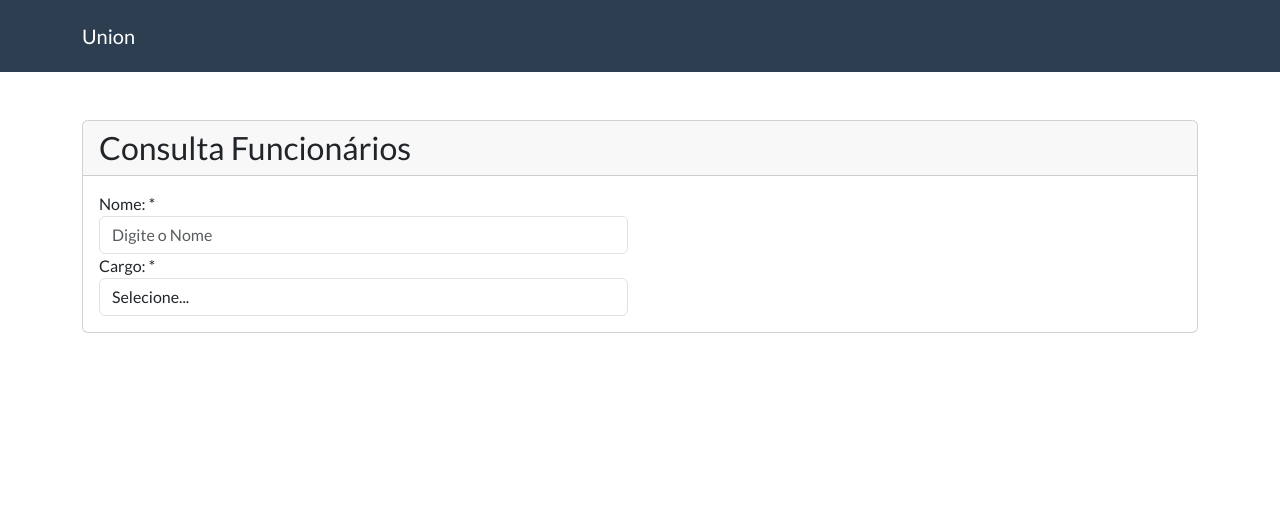
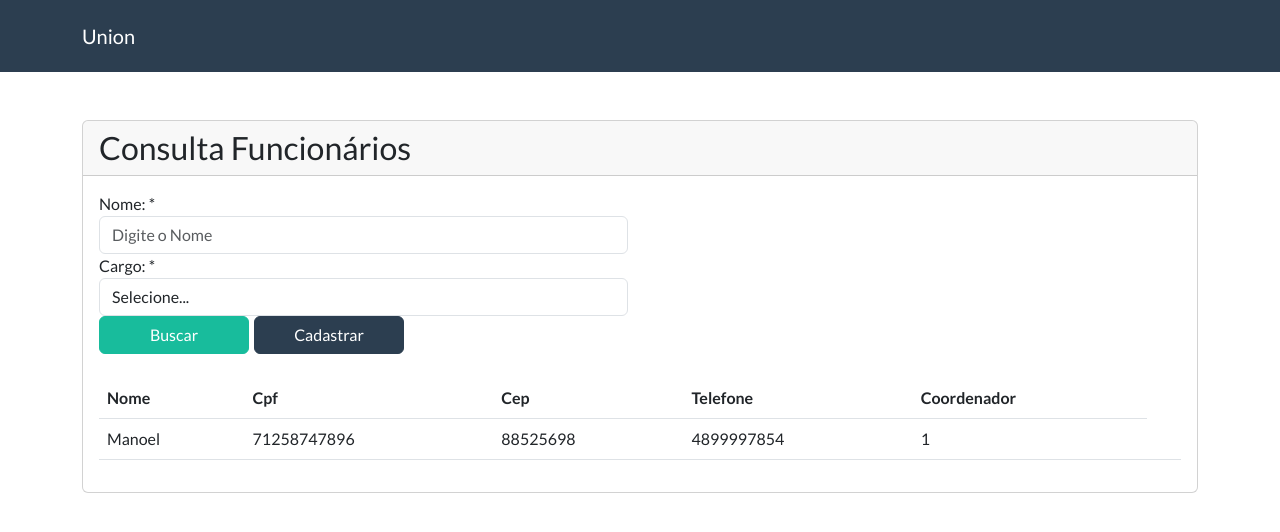
Before and after one commit to Marzeu/union-frontend, a React (Create React App) app: page /#/consulta-funcionarios in a window 1280 px wide. Shown: the top 532 px of the page. Built offline with nearby package versions, Linux system fonts and the light colour scheme.

Commit message:
data table de funcionarios

```diff
--- a/src/main/routes/rotas.js
+++ b/src/main/routes/rotas.js
@@ -4,7 +4,7 @@ import { Route, Switch, HashRouter } from "react-router-dom";
 //import CadastroUsuario from "../../pages/cadastroUsuario";
 import Home from "../../pages/home";
 import Login from "../../pages/login";
-import ConsultaFuncionarios from "../../pages/consulta-funcionarios";
+import ConsultaFuncionarios from "../../pages/funcionarios/consulta-funcionarios";
 
 const Rotas = () => {
   return (
--- a/src/pages/consulta-funcionarios.js
+++ /dev/null
@@ -1,40 +0,0 @@
-import React from "react";
-import { withRouter } from "react-router-dom";
-import Card from "../components/card";
-import FormGroup from "../components/form-group";
-import SelecMenu from "./selectMenu";
-
-class ConsultaFuncionarios extends React.Component {
-  render() {
-    const lista = [
-      { label: "Selecione...", value: "" },
-      { label: "Agente de Saúde", value: 1 },
-      { label: "Agente Sanitário", value: 2 },
-    ];
-
-    return (
-      <Card title="Consulta Funcionários">
-        <div className="row">
-          <div className="col-md-6">
-            <div className="bs-component">
-              <FormGroup htmlFor="inputNome" label="Nome: *">
-                <input
-                  type="text"
-                  className="form-control"
-                  id="inputNome"
-                  aria-describedby="nomeHelp"
-                  placeholder="Digite o Nome"
-                />
-              </FormGroup>
-              <FormGroup htmlFor="inputCargo" label="Cargo: *">
-                <SelecMenu className="form-control" lista={lista} />
-              </FormGroup>
-            </div>
-          </div>
-        </div>
-      </Card>
-    );
-  }
-}
-
-export default ConsultaFuncionarios;
--- /dev/null
+++ b/src/pages/funcionarios/consulta-funcionarios.js
@@ -0,0 +1,70 @@
+import React from "react";
+import { withRouter } from "react-router-dom";
+import Card from "../../components/card";
+import FormGroup from "../../components/form-group";
+import SelecMenu from "../selectMenu";
+import FuncionariosTable from "./funcionariosTable";
+
+class ConsultaFuncionarios extends React.Component {
+  render() {
+    const cargo = [
+      { label: "Selecione...", value: "" },
+      { label: "Agente de Saúde", value: 1 },
+      { label: "Agente Sanitário", value: 2 },
+    ];
+
+    const funcionarios = [
+      {id: 1, nome: 'Manoel', cpf: '71258747896', cep: '88525698', telefone: 4899997854, coordenador: 1}
+    ]
+
+    return (
+      <Card title="Consulta Funcionários">
+        <div className="row">
+          <div className="col-md-6">
+            <div className="bs-component">
+              <FormGroup htmlFor="inputNome" label="Nome: *">
+                <input
+                  type="text"
+                  className="form-control"
+                  id="inputNome"
+                  aria-describedby="nomeHelp"
+                  placeholder="Digite o Nome"
+                />
+              </FormGroup>
+              <FormGroup htmlFor="inputCargo" label="Cargo: *">
+                <SelecMenu className="form-control" lista={cargo} />
+              </FormGroup>
+
+              <button
+                style={{ width: "150px" }}
+                //onClick={this.entrar}
+                className="btn btn-success"
+              >
+                <i className="pi pi-sign-in"></i>
+                <span className="text-btn">Buscar</span>
+              </button>
+              <button
+                style={{ width: "150px" }}
+                //onClick={this.prepareCadastrar}
+                className="btn btn-primary"
+              >
+                <i className="pi pi-plus"></i>
+                <span className="text-btn">Cadastrar</span>
+              </button>
+            </div>
+          </div>
+        </div>
+        <br />
+        <div className="row">
+          <div className="col-md-12">
+            <div className="bs-component">
+              <FuncionariosTable funcionarios={funcionarios}></FuncionariosTable>
+            </div>
+          </div>
+        </div>
+      </Card>
+    );
+  }
+}
+
+export default withRouter(ConsultaFuncionarios);
--- /dev/null
+++ b/src/pages/funcionarios/funcionariosTable.js
@@ -0,0 +1,30 @@
+import React from "react";
+
+export default (props) => {
+  const linhas = props.funcionarios.map((funcionario) => {
+    return (
+      <tr key={funcionario.id}>
+        <td>{funcionario.nome}</td>
+        <td>{funcionario.cpf}</td>
+        <td>{funcionario.cep}</td>
+        <td>{funcionario.telefone}</td>
+        <td>{funcionario.coordenador}</td>
+        <td></td>
+      </tr>
+    );
+  });
+  return (
+    <table className="table table-hover">
+      <thead>
+        <tr>
+          <th scope="col">Nome</th>
+          <th scope="col">Cpf</th>
+          <th scope="col">Cep</th>
+          <th scope="col">Telefone</th>
+          <th scope="col">Coordenador</th>
+        </tr>
+      </thead>
+      <tbody>{linhas}</tbody>
+    </table>
+  );
+};
--- a/src/pages/selectMenu.js
+++ b/src/pages/selectMenu.js
@@ -1,9 +1,11 @@
 import React from "react";
 
 const SelecMenu = (props) => {
-  const options = props.lista.map((option) => {
+  const options = props.lista.map((option, index) => {
     return (
-    <option value={option.value}>{option.label}</option>
+      <option key={index} value={option.value}>
+        {option.label}
+      </option>
     );
   });
 
```
